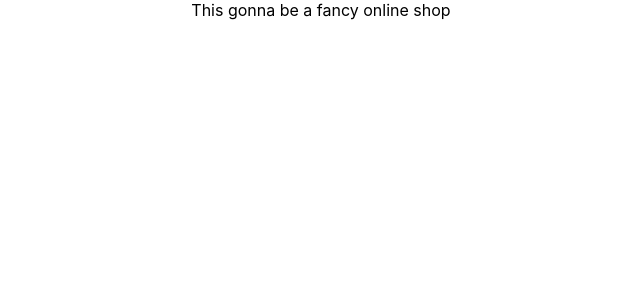
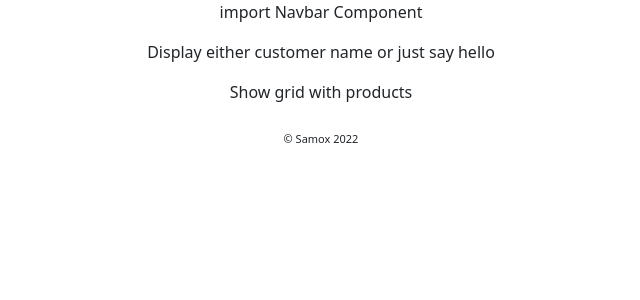
Before and after one commit to samox03/onlineshop-basic-setup, a React (Create React App) app in the folder client/: page / in a window 1280 px wide. Shown: the top 300 px of the page, without its empty margins (319-959 px from the left). Built offline with nearby package versions, Linux system fonts and the light colour scheme.

Commit message:
bootstrap and reactstrap configuration

```diff
--- a/client/package.json
+++ b/client/package.json
@@ -11,9 +11,12 @@
     "@types/react": "^17.0.38",
     "@types/react-dom": "^17.0.11",
     "axios": "^0.25.0",
+    "bootstrap": "^5.1.3",
     "react": "^17.0.2",
     "react-dom": "^17.0.2",
+    "react-router-dom": "^6.2.1",
     "react-scripts": "5.0.0",
+    "reactstrap": "^9.0.1",
     "typescript": "^4.5.5",
     "web-vitals": "^2.1.4"
   },
--- a/client/src/App.tsx
+++ b/client/src/App.tsx
@@ -1,17 +1,22 @@
 import React, { useEffect } from 'react';
 import logo from './logo.svg';
 import './App.css';
+import Footer from './components/footer/Footer';
+import 'bootstrap/dist/css/bootstrap.min.css';
 
 function App() {
 
   useEffect(() => {
     console.log("This only run once!");
-   }, []);
+  }, []);
 
   return (
     <div className="App">
       <div>
-        This gonna be a fancy online shop
+        <p>import Navbar Component</p>
+        <p>Display either customer name or just say hello</p>
+        <p>Show grid with products</p>
+        <Footer></Footer>
         {/* <h1>{headerText}</h1>
         <p> {extraText}</p> */}
       </div>
--- /dev/null
+++ b/client/src/components/footer/Footer.css
@@ -0,0 +1,28 @@
+.footer {
+  font-size: 11px;
+  display: flex;
+  flex-direction: row;
+  align-items: center;
+  justify-content: center;
+  /* position: fixed; */
+  margin: 0px;
+  bottom: 0px;
+  width: 100%;
+  height: 40px;
+  z-index: 1;
+  background-color: white;
+  text-align: center;
+  padding-top: 15px;
+}
+
+.container-footer {
+  width: 30%;
+  display: flex;
+  align-items: center;
+  flex-direction: column;
+}
+
+.link-footer {
+  text-decoration: none;
+  color: rgba(94, 38, 247, 0.938);
+}
--- /dev/null
+++ b/client/src/components/footer/Footer.tsx
@@ -0,0 +1,16 @@
+import React, { Component } from 'react'
+import { Link } from 'react-router-dom';
+import "./Footer.css"
+
+export default class Footer extends Component {
+render(): React.ReactNode {
+    return(
+      <div className="footer">
+      <div className="container-footer">
+        {/* <Link to='/about' className="link-footer">About Us</Link > */}
+        <div><p>&copy; Samox 2022</p></div>
+      </div>
+    </div>
+    )
+}
+}
```
Also changed, not shown: 1 other file (tests, documents, lock files or other folders).
